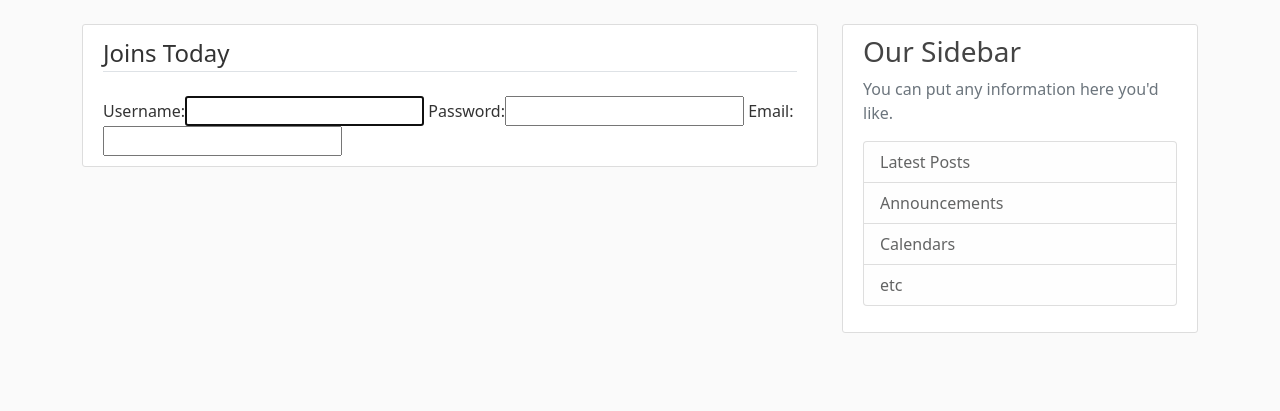
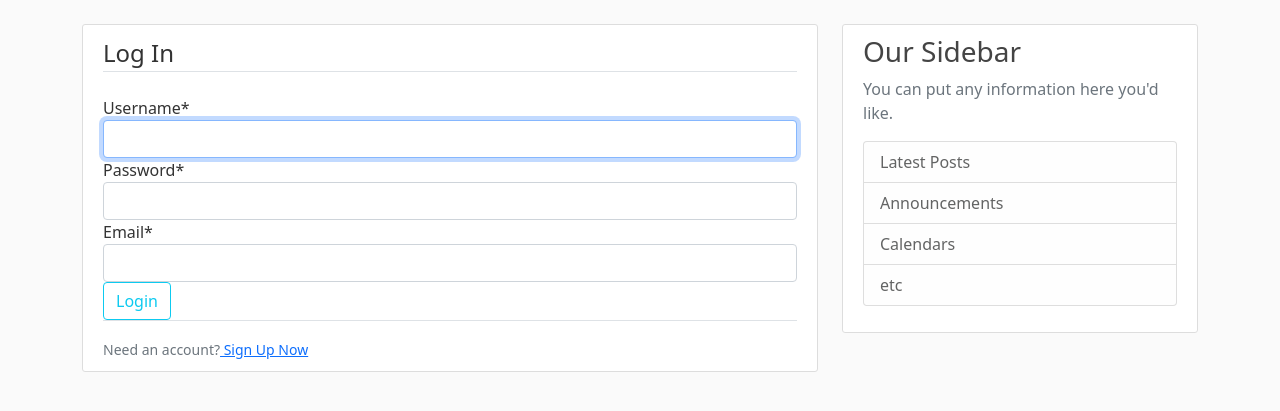
Before and after one commit to firdavsxon/blogs_project, a Django app: template users/templates/users/login.html in a window 1280 px wide. Shown: the part 56-467 px from the top of the page. Run offline with Django 3.2, Linux system fonts and the light colour scheme; the template is opened without the code that fills it: values named after a table or form of the project are taken from there, others are empty; some libraries are stand-ins or nearby versions.

Commit message:
login update

```diff
--- a/users/templates/users/login.html
+++ b/users/templates/users/login.html
@@ -1,14 +1,22 @@
 {% extends "blog/base.html" %}
+{% load crispy_forms_tags %}
 {% block content %}
 <div class="content-section">
     <form method="POST">
         {% csrf_token %}
         <fieldset class="form-group">
-            <legend class="border-bottom mb-4">Joins Today</legend>
-            {{ form }}
+            <legend class="border-bottom mb-4">Log In</legend>
+            {{ form|crispy}}
         </fieldset>
-
+        <div class="form-group">
+            <button class="btn btn-outline-info" type="submit">Login</button>
+        </div>
     </form>
+    <div class="border-top pt-3">
+        <small class="text-muted">
+            Need an account?<a class="ml-2" href="{% url 'register' %}"> Sign Up Now</a>
+        </small>
+    </div>
 
 </div>
 
```
